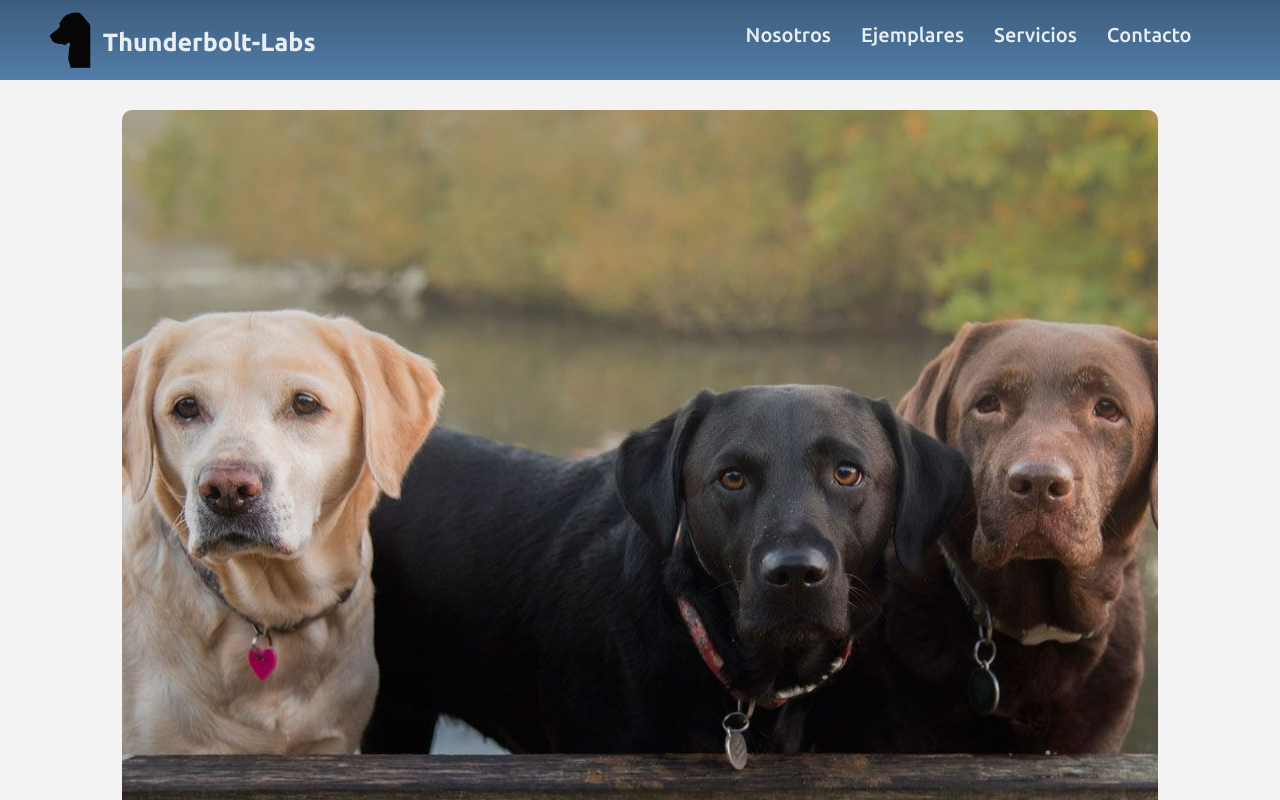
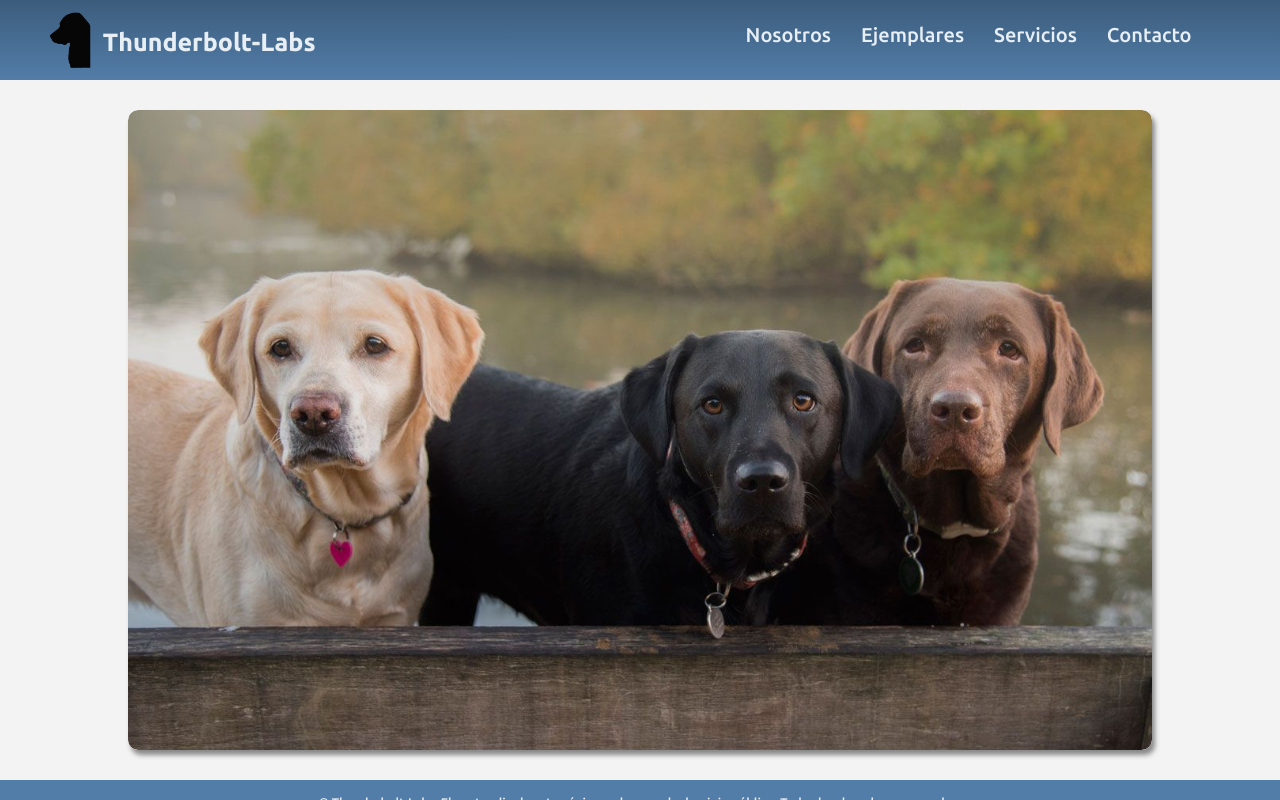
Before and after one commit to renedelcarpio/tbl, a React (Create React App) app: page / in a window 1280 px wide. Shown: the top 800 px of the page. Built offline with nearby package versions, Linux system fonts and the light colour scheme.

Commit message:
se corrigio algunos estilos en Home y se cambio el componente tipo clase de Navbar a un componente funcional utilizando hooks

```diff
--- a/src/components/Navbar.js
+++ b/src/components/Navbar.js
@@ -1,41 +1,45 @@
-import React from 'react'
-import { Link } from 'react-router-dom'
+import React, { useState } from 'react';
+import { Link } from 'react-router-dom';
 
-import '../styles/Navbar.css'
-import { MenuItems } from './MenuItems'
-import tblLogo from '../images/tbl_sin_fondo.png'
+import '../styles/Navbar.css';
+import { MenuItems } from './MenuItems';
+import tblLogo from '../images/tbl_sin_fondo.png';
 
-class Navbar extends React.Component {
-    state = { clicked: false }
+const Navbar = () => {
+	const [openMenu, setOpenMenu] = useState(false);
 
-    handleClick = () => {
-        this.setState({ clicked: !this.state.clicked})
-    }
+	const handleClick = () => {
+		setOpenMenu(!openMenu);
+	};
 
-    render() {
-        return(
+	return (
 		<>
 			<nav className='NavbarItems'>
-                    <img className='navbar-img' src={ tblLogo } alt=""/>
-                    <h1 className='navbar-logo'><Link className='navbar-logo navbar-logo-link' to="/">Thunderbolt-Labs</Link></h1>
-                    <div className='menu-icon' onClick={ this.handleClick }>
-                        <i className={ this.state.clicked ? 'fas fa-times' : 'fas fa-bars' }></i>
+				<img className='navbar-img' src={tblLogo} alt='' />
+				<h1 className='navbar-logo'>
+					<Link className='navbar-logo navbar-logo-link' to='/'>
+						Thunderbolt-Labs
+					</Link>
+				</h1>
+				<div className='menu-icon' onClick={handleClick}>
+					<i
+						className={openMenu === false ? 'fas fa-times' : 'fas fa-bars'}
+					></i>
 				</div>
-                    <ul className={ this.state.clicked ? 'nav-menu active' : 'nav-menu' }>
-                        { MenuItems.map((item, index) => {
-                            return(
-                                <li key={ index }>
-                                    <Link className={ item.cName } to={ item.url }>
-                                        { item.title }
+				<ul className={openMenu === true ? 'nav-menu active' : 'nav-menu'}>
+					{MenuItems.map((item, index) => {
+						return (
+							<li key={index}>
+								<Link className={item.cName} to={item.url}>
+									{item.title}
 								</Link>
 							</li>
-                            )
-                        }) }
+						);
+					})}
 				</ul>
 			</nav>
 		</>
-        )
-    }
-}
+	);
+};
 
-export default Navbar
+export default Navbar;
--- a/src/global.css
+++ b/src/global.css
@@ -6,7 +6,7 @@
 
 html {
 	font-size: 62.5%;
-	background-color: #fff;
+	background-color: #f3f3f4;
 	font-family: 'Ubuntu', sans-serif;
 }
 
@@ -15,4 +15,5 @@ body {
 	display: flex;
 	text-align: center;
 	justify-content: center;
+	max-height: 100vh;
 }
--- a/src/pages/Home.js
+++ b/src/pages/Home.js
@@ -6,24 +6,34 @@ import tallImage from '../images/labrador.jpg';
 const ImageContainer = styled.div`
 	display: flex;
 	justify-content: center;
+	align-items: center;
 	margin: auto;
 	margin-top: 3rem;
 	margin-bottom: 3rem;
 	border-radius: 10px;
 	width: 80%;
-	max-height: 80%;
+	max-height: 90rem;
 	overflow: hidden;
+	box-shadow: 0.3rem 0.5rem 0.5rem #888888;
+
+	@media (max-width: 1025px) {
+		margin: auto;
+	}
 
 	@media (max-width: 800px) {
 		max-width: 60rem;
 	}
 
 	@media (max-width: 450px) {
+		margin-top: 3rem;
+		margin-bottom: 3rem;
 		max-width: 40rem;
+		max-height: 69rem;
 	}
 `;
 
 const MainImage = styled.img`
+	width: 100%;
 	border-radius: 10px;
 `;
 
```
Lines whose indentation alone changed are shown as unchanged.
